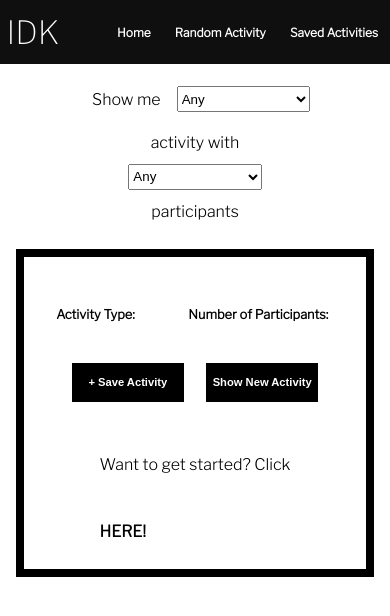
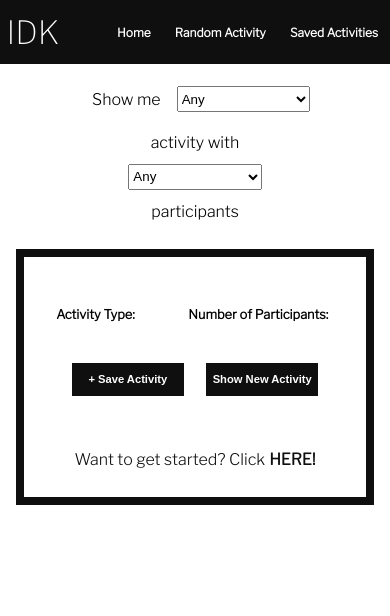
Before and after one commit to alyssabull/idk, a React (Create React App) app: page /random-activity in a window 390 px wide. Shown: the top 616 px of the page. Built offline with nearby package versions, Linux system fonts and the light colour scheme.

Commit message:
Add variables background color and font color

```diff
--- a/src/App/App.scss
+++ b/src/App/App.scss
@@ -1,4 +1,5 @@
 @import '../sass/_mixins.scss';
+@import '../sass/_variables.scss';
 
 body {
   font-family: 'Libre Franklin', sans-serif;
@@ -22,8 +23,8 @@ a:hover {
 header {
   @include flex-align;
   justify-content: space-between;
-  background-color: #0f0f0f;
-  color: white;
+  background-color: $background-color;
+  color: $font-color;
   height: 4.5em
 }
 
@@ -64,22 +65,19 @@ select {
 
 .find-activity-button {
   @include flex-align;
+  justify-content: center;
   border-radius: 50%;
   height: 12em;
   width: 12em;
   border: solid black 0.1em;
-  background-color: black;
-  color: white;
+  background-color: $background-color;
+  color: $font-color;
   transition: all .2s ease-in-out;
   outline: none;
 }
 
 button:hover {
-  color: black;
-  background-color: white;
-  border: none;
-  transform: scale(1.1);
-  box-shadow: 0 8px 16px 0 rgba(0,0,0,0.2), 0 6px 20px 0 rgba(0,0,0,0.19);
+  @include button-hover;
 }
 
 .button-text {
--- a/src/RandomActivity/RandomActivity.js
+++ b/src/RandomActivity/RandomActivity.js
@@ -31,7 +31,7 @@ const RandomActivity = ({ randomActivity, savedActivities, generateNewActivity,
               Show New Activity
             </button>
           </section>
-          {randomActivity.link !== '' && <p className='get-started-link'>Want to get started? Click <a target='_blank' className='get-started-link' href={`${randomActivity.link}`}>HERE!</a></p>}
+          {randomActivity.link !== '' && <p className='get-started-link'>Want to get started? Click <a target='_blank' className='get-started-here'href={`${randomActivity.link}`}>HERE!</a></p>}
         </section>
       )
   }
--- a/src/RandomActivity/RandomActivity.scss
+++ b/src/RandomActivity/RandomActivity.scss
@@ -1,8 +1,9 @@
+@import '../sass/_mixins.scss';
+
 .activity-card {
-  display: flex;
+  @include flex-align;
   flex-direction: column;
-  align-items: center;
-  border: solid black 1em;
+  border: solid $background-color 1em;
   padding: 2em;
   margin: 2em 6em;
 }
@@ -27,30 +28,35 @@
   height: 3em;
   width: 12em;
   padding: 0;
-  border: solid black 0.2em;
-  background-color: black;
-  color: white;
+  border: solid $background-color 0.2em;
+  background-color: $background-color;
+  color: $font-color;
   font-size: 1.3em;
   font-weight: bolder;
   outline: none;
 }
 
 .button-container {
-  display: flex;
-  align-items: center;
+  @include flex-align;
 }
 
 .get-started-link {
-  color: black;
+  display: flex;
+  color: $background-color;
   margin-top: 3em;
 }
 
+.get-started-here {
+  text-decoration: none;
+  color: $background-color;
+  margin-left: 0.25em;
+}
 
 @media only screen and (max-width: 812px) {
   .activity-card {
     margin: 1em;
     padding: 1em;
-    border: solid black 0.5em;
+    border: solid $background-color 0.5em;
   }
 
   .activity-title {
@@ -66,14 +72,7 @@
 
   .buttons {
     margin: 0.5em 1em;
-    height: 3.5em;
     width: 10em;
-    padding: 0;
-    border: solid black 0.2em;
-    background-color: black;
-    color: white;
     font-size: 0.7em;
-    font-weight: bolder;
-    outline: none;
   }
 }
--- a/src/SavedActivities/SavedActivities.scss
+++ b/src/SavedActivities/SavedActivities.scss
@@ -1,17 +1,16 @@
+@import '../sass/_mixins.scss';
+
 .saved-activities {
-  display: flex;
+  @include flex-align;
   flex-direction: column;
-  align-items: center;
 }
 
 .saved-title {
-  display: flex;
-  justify-content: center;
+  @include flex-justify;
   font-size: 2em;
 }
 
 .all-cards {
-  display: flex;
+  @include flex-justify;
   flex-wrap: wrap;
-  justify-content: center;
 }
--- a/src/sass/_mixins.scss
+++ b/src/sass/_mixins.scss
@@ -1,3 +1,5 @@
+@import './variables.scss';
+
 @mixin flex-align {
   display: flex;
   align-items: center;
@@ -7,3 +9,12 @@
   display: flex;
   justify-content: center;
 }
+
+@mixin button-hover {
+  color: $background-color;
+  background-color: $font-color;
+  border: none;
+  transform: scale(1.1);
+  box-shadow: 0 8px 16px 0 rgba(0,0,0,0.2), 0 6px 20px 0 rgba(0,0,0,0.19);
+
+}
--- a/src/sass/_variables.scss
+++ b/src/sass/_variables.scss
@@ -0,0 +1,2 @@
+$background-color: #0f0f0f;
+$font-color: white;
```
Also changed, not shown: 1 other file (tests, documents, lock files or other folders).
